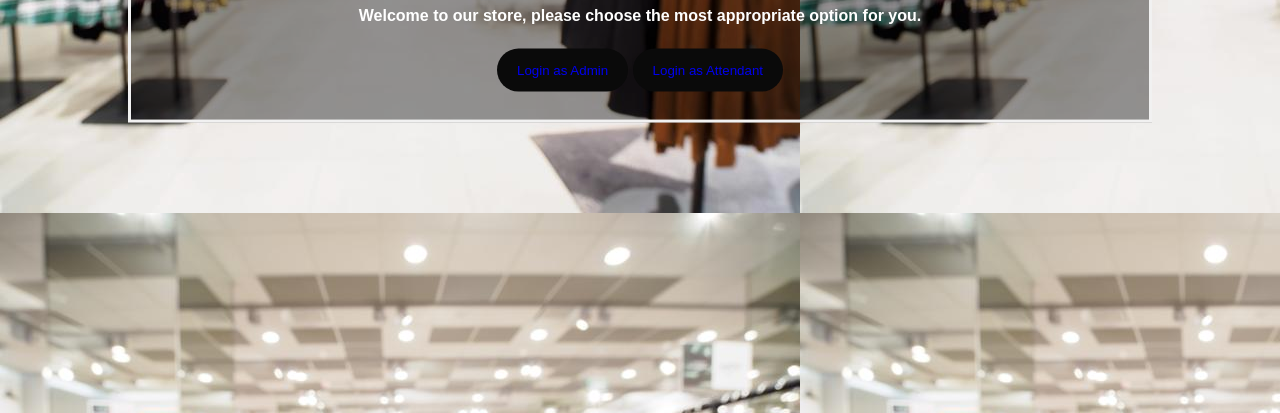
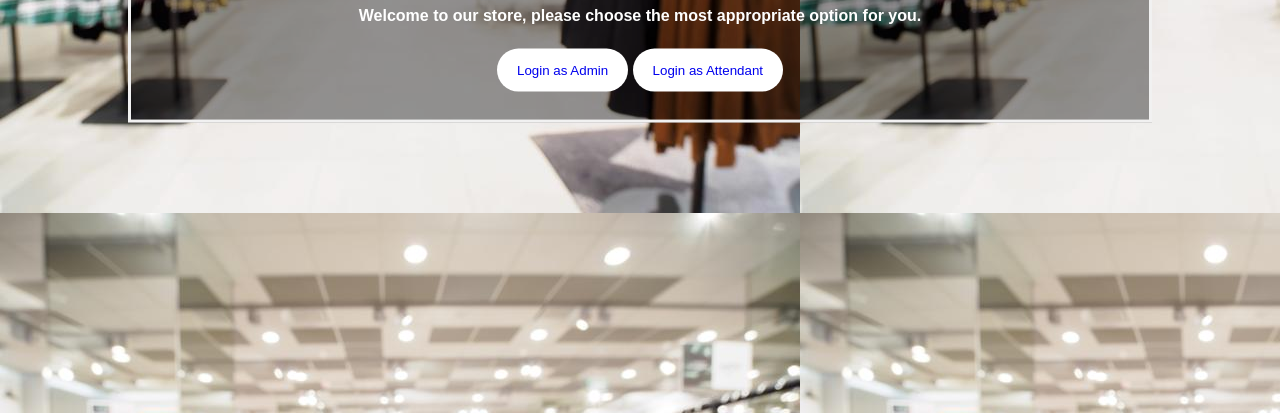
Before and after one commit to Irenyak1/Store-Manager, a plain HTML site: page UI/index.html in a window 1280 px wide. Shown: the part 387-800 px from the top of the page. Drawn offline with Linux system fonts and the light colour scheme.

Commit message:
Modify the css for the button in index page

```diff
--- a/UI/index.css
+++ b/UI/index.css
@@ -40,8 +40,7 @@ body
   }
 
  button {
-    background-color: rgb(10, 10, 10);
-    color: white;
+    background-color: white;
     padding: 14px 20px;
     margin: 8px 0;
     border: none;
```
